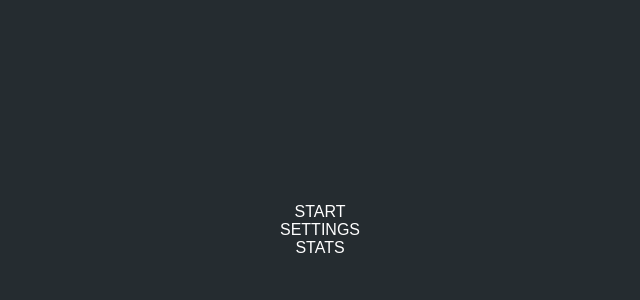
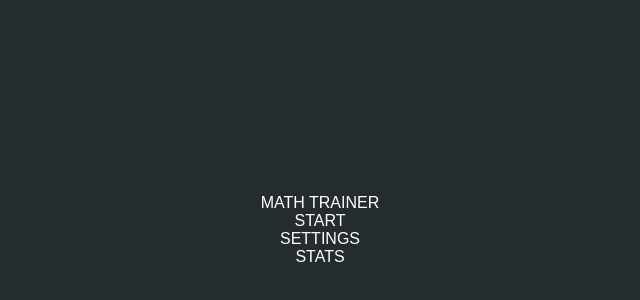
Before and after one commit to alishermuhamed/math-trainer, a React app: page / in a window 1280 px wide. Shown: the part 170-470 px from the top of the page, without its empty margins (320-960 px from the left). Built offline with nearby package versions, Linux system fonts and the light colour scheme.

Commit message:
Add header component

```diff
--- a/src/app.tsx
+++ b/src/app.tsx
@@ -1,4 +1,5 @@
 import * as React from 'react';
+import Header from './components/header';
 import { Switch, Route } from 'react-router-dom';
 import Main from './pages/main';
 import Game from './pages/game';
@@ -6,12 +7,15 @@ import Settings from './pages/settings';
 import Stats from './pages/stats';
 
 const App: React.FC = (): JSX.Element => (
+  <React.Fragment>
+    <Header />
     <Switch>
       <Route exact={true} path="/" component={Main} />
       <Route path="/game" component={Game} />
       <Route path="/settings" component={Settings} />
       <Route path="/stats" component={Stats} />
     </Switch>
+  </React.Fragment>
 );
 
 export default App;
--- /dev/null
+++ b/src/components/header/index.tsx
@@ -0,0 +1,10 @@
+import * as React from 'react';
+import Link from '../link';
+import { withRouter, RouteComponentProps } from 'react-router-dom';
+
+const Header: React.FC<RouteComponentProps> = (props: RouteComponentProps): JSX.Element => {
+  if (props.location.pathname === '/') return <div>MATH TRAINER</div>;
+  else return <Link to="/">BACK</Link>;
+};
+
+export default withRouter(Header);
```
Also changed, not shown: src/components/header/style.css (added, +7 -0 lines). Lines whose indentation alone changed are shown as unchanged.
